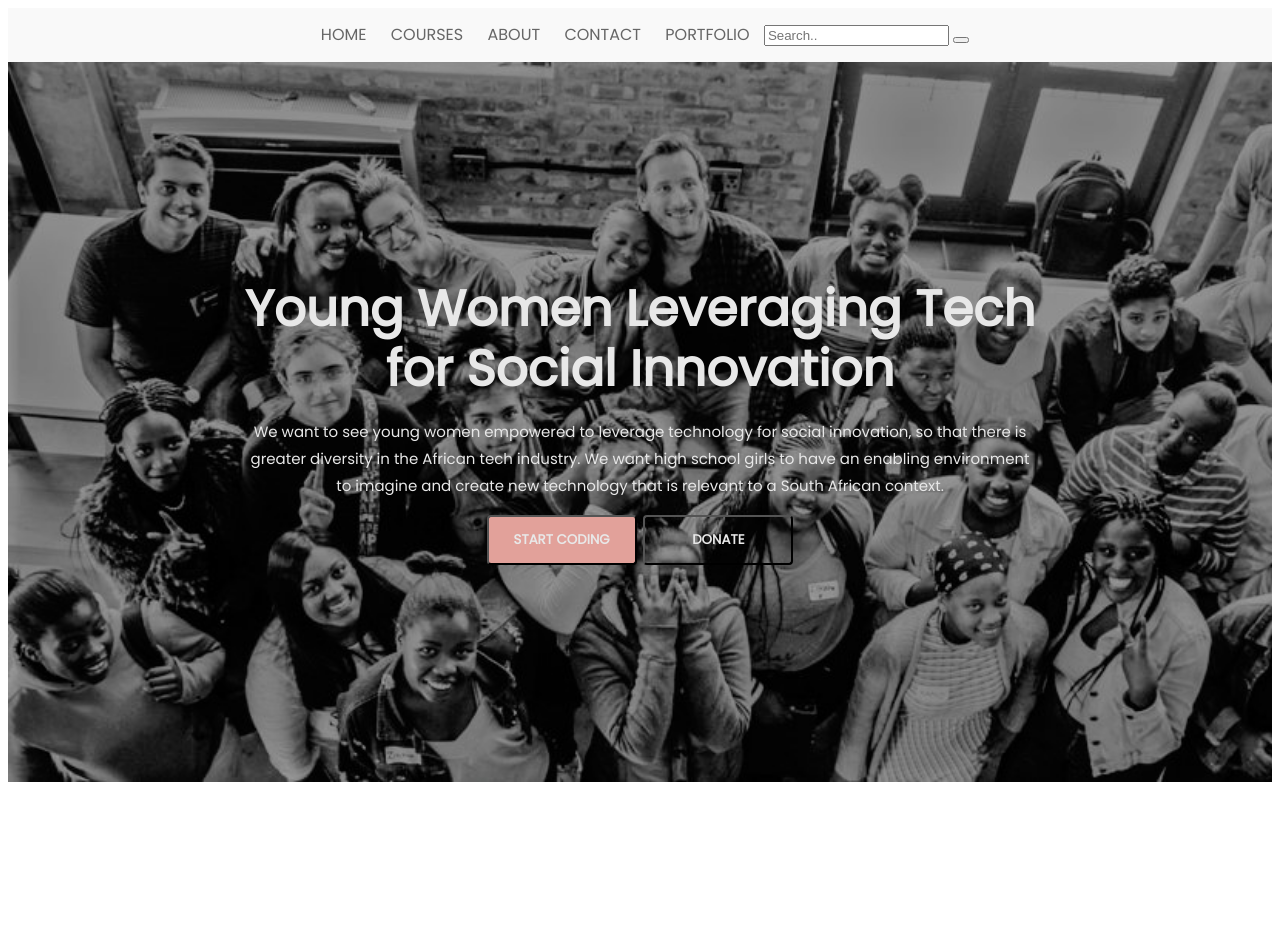
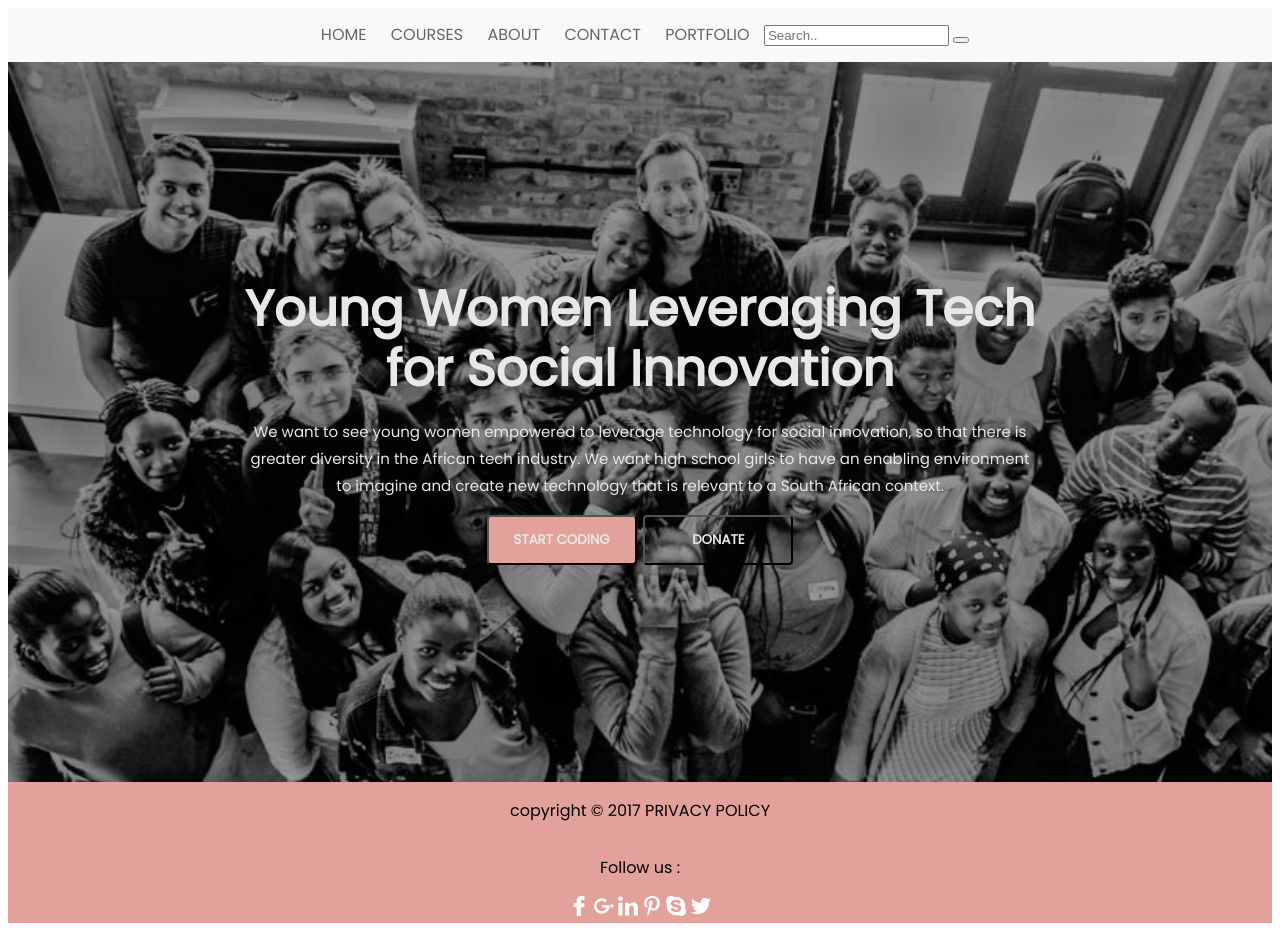
Before and after one commit to MiguelKroukamp/code4ct, a plain HTML site: page index.html in a window 1280 px wide. Before the commit the page ends 800 px from the top, so only its background shows below. Drawn offline with Linux system fonts and the light colour scheme.

Commit message:
added footer

```diff
--- a/index.html
+++ b/index.html
@@ -39,5 +39,18 @@
                 </div>
         </div>
     </header>
+
+    <footer>
+        <p>copyright  	&#169; 2017 PRIVACY POLICY</p>
+        <p>Follow us :</p>
+        <div class="icons">
+            <img src="img/facebook.png" alt="">
+            <img src="img/google.png" alt="">
+            <img src="img/linkin.png" alt="">
+            <img src="img/pinterest.png" alt="">
+            <img src="img/skype.png" alt="">
+            <img src="img/twitter.png" alt="">
+        </div>
+    </footer>
 </body>
 </html>
--- a/sass/base.scss
+++ b/sass/base.scss
@@ -99,3 +99,14 @@ p {
     padding: 5px;
 }
 }
+footer {
+    background-color: #e2a19a;
+    font-family: Poppins;
+    display: flex;
+    align-items: center;
+    flex-direction: column;
+img {
+    height: 20px;
+    width: 20px;
+}
+}
```
Also changed, not shown: css/base.css, css/main.css, img/facebook.png (added), img/google.png (added), img/linkin.png (added), img/pinterest.png (added), img/skype.png (added), img/twitter.png (added), 2 other files.
